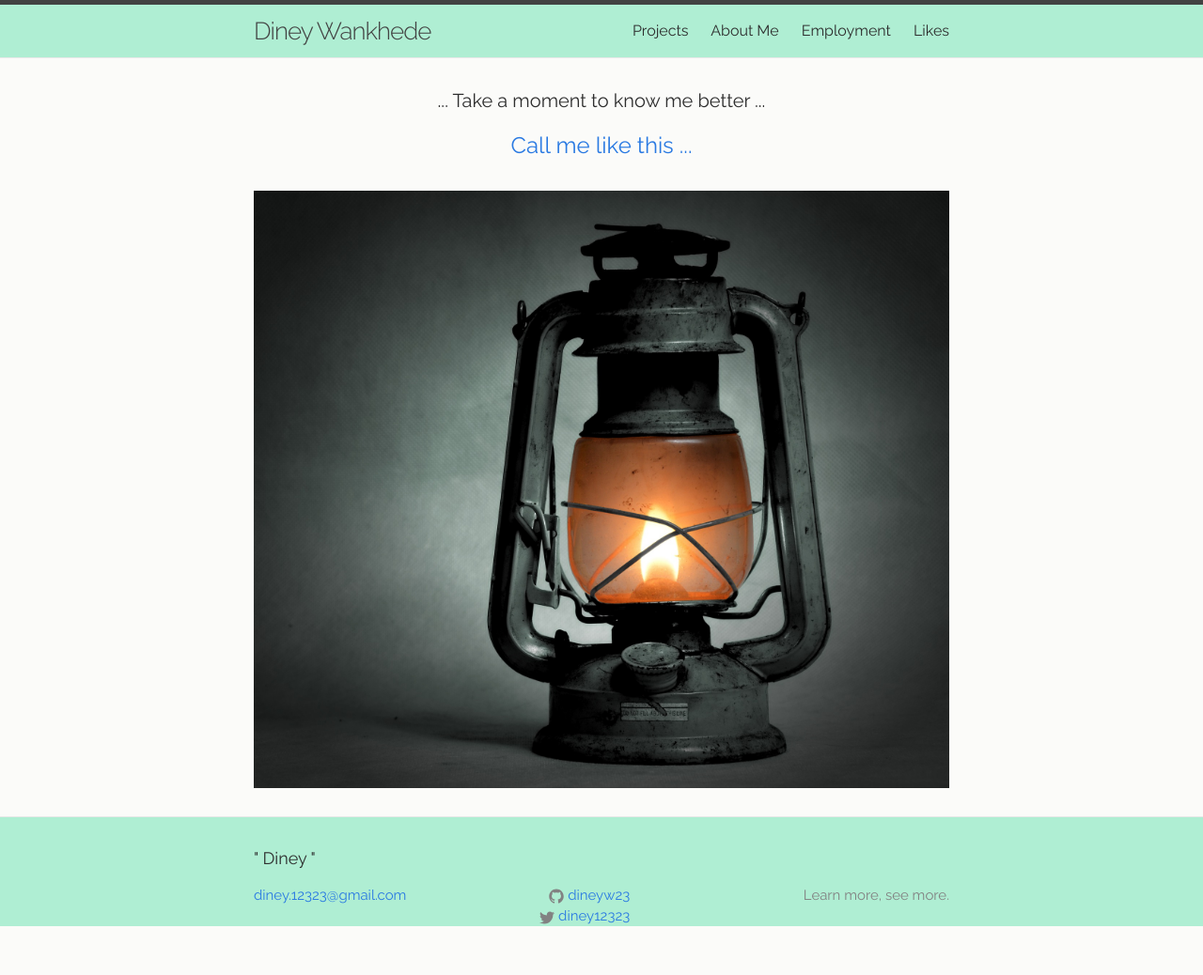
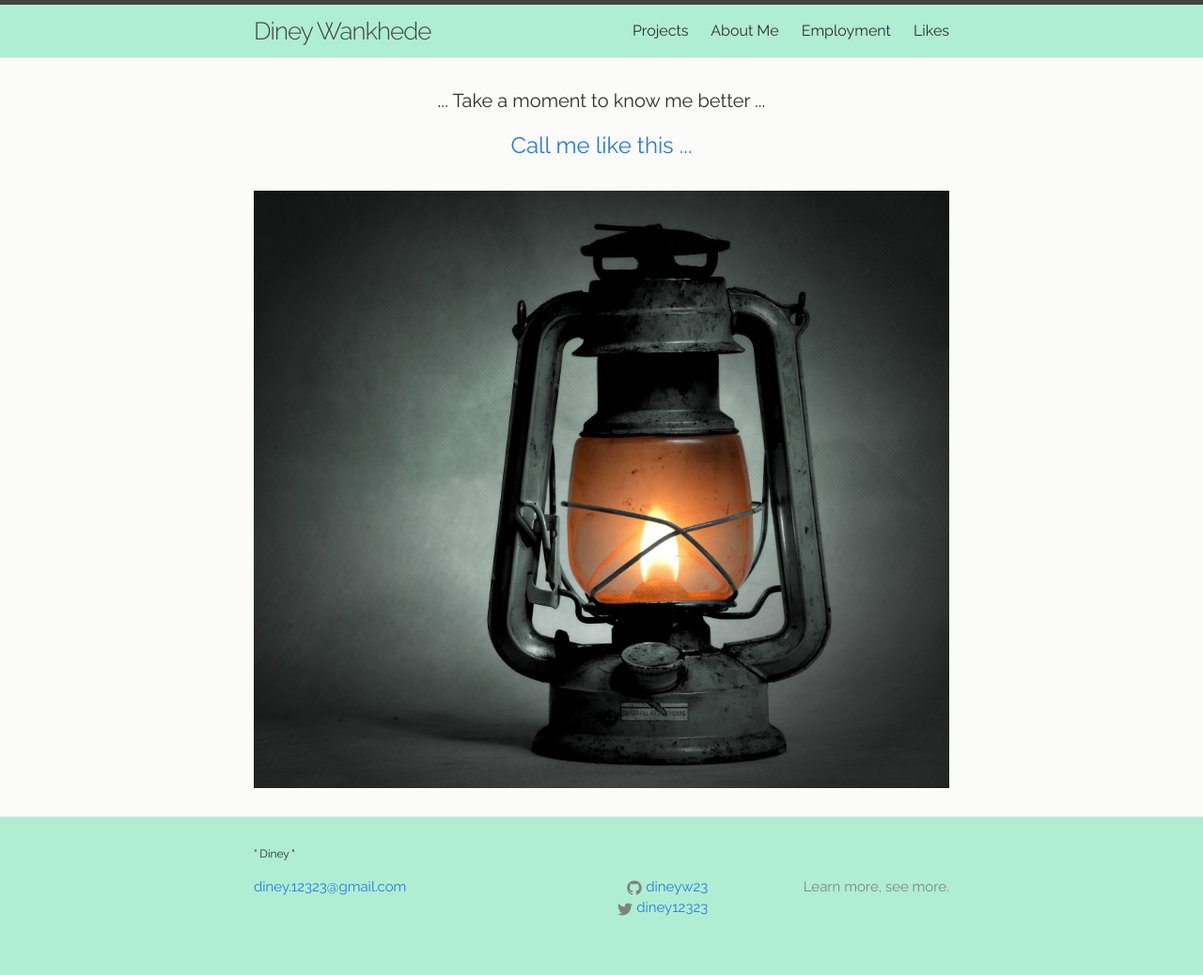
Before and after one commit to dineyw23/dineyw23.github.io, a Jekyll site: the page built from index.html, in a window 1280 px wide. Shown: the whole page at 94% size. Built offline with Jekyll 4.4.1, drawn with Linux system fonts in a browser that asks for light colours; before the commit the page ends 1017 px from its top, so only the background shows below that.

Commit message:
Resize footer

```diff
--- a/_sass/_layout.scss
+++ b/_sass/_layout.scss
@@ -101,11 +101,10 @@
     border-top: 1px solid $grey-color-light;
     padding: $spacing-unit 0;
     background-color: $head-foot-color;
-    max-height: 56px;
 }
 
 .footer-heading {
-    font-size: 18px;
+    font-size: 12px;
     margin-bottom: $spacing-unit / 2;
 }
 
@@ -129,18 +128,18 @@
 }
 
 .footer-col-1 {
-    width: -webkit-calc(35% - (#{$spacing-unit} / 2));
-    width:         calc(35% - (#{$spacing-unit} / 2));
+    width: -webkit-calc(33% - (#{$spacing-unit} / 2));
+    width:         calc(33% - (#{$spacing-unit} / 2));
 }
 
 .footer-col-2 {
-    width: -webkit-calc(20% - (#{$spacing-unit} / 2));
-    width:         calc(20% - (#{$spacing-unit} / 2));
+    width: -webkit-calc(33% - (#{$spacing-unit} / 2));
+    width:         calc(33% - (#{$spacing-unit} / 2));
 }
 
 .footer-col-3 {
-    width: -webkit-calc(45% - (#{$spacing-unit} / 2));
-    width:         calc(45% - (#{$spacing-unit} / 2));
+    width: -webkit-calc(34% - (#{$spacing-unit} / 2));
+    width:         calc(34% - (#{$spacing-unit} / 2));
 }
 
 @include media-query($on-laptop) {
```
